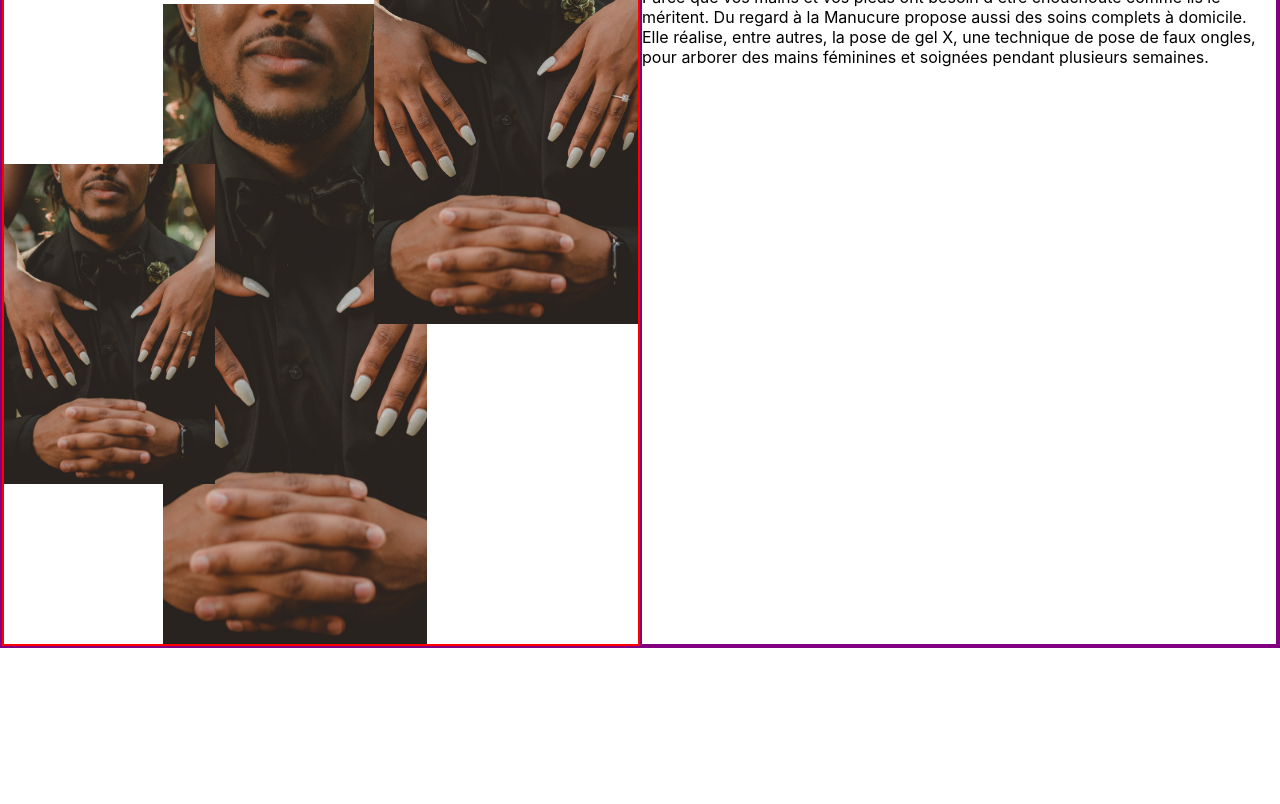
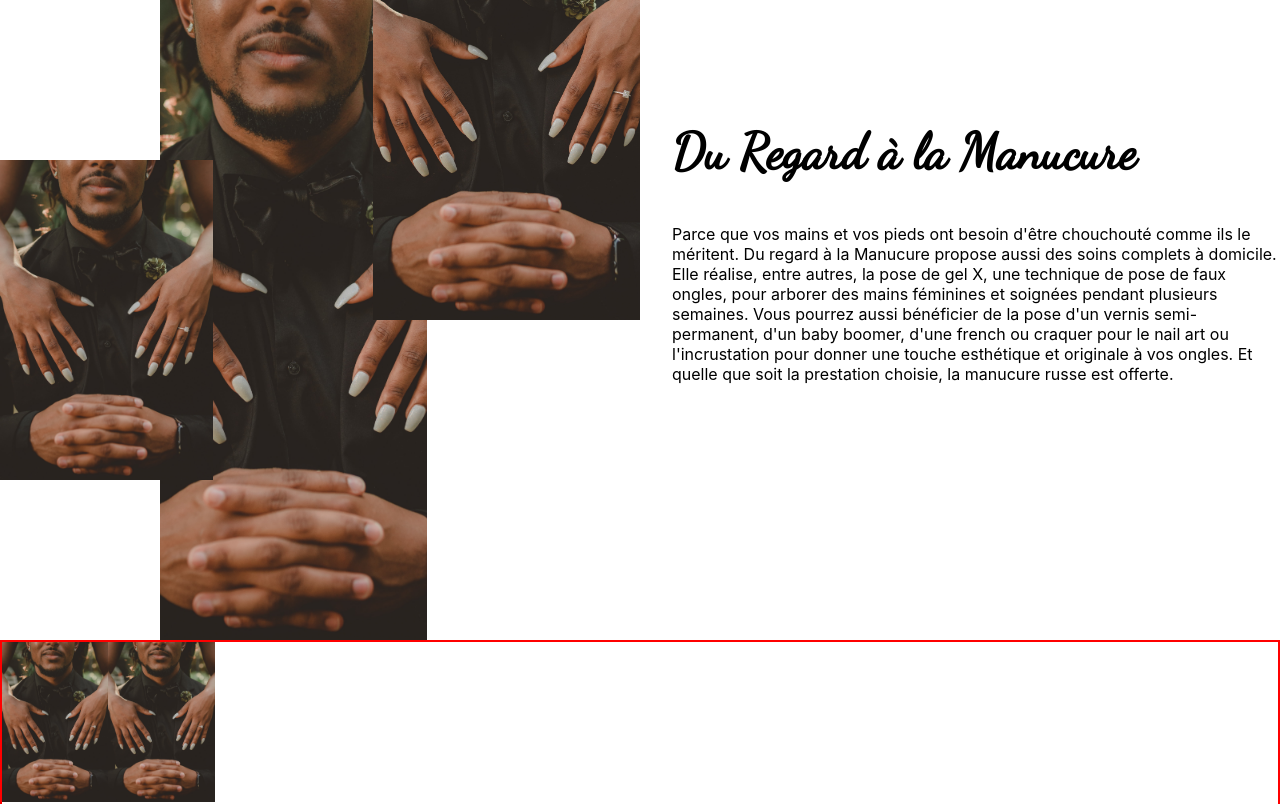
Before and after one commit to yohanetifier/du-regard-a-la-manucure, a React (Create React App) app: page /about in a window 1280 px wide. Shown: the part 960-1764 px from the top of the page. Before the commit the page ends 1608 px from the top, so only its background shows below. Built offline with nearby package versions, Linux system fonts and the light colour scheme.

Commit message:
start concept 3 section

```diff
--- a/src/components/About/About.module.scss
+++ b/src/components/About/About.module.scss
@@ -35,7 +35,3 @@
     justify-content: space-between;
     width: 80%;
 }
-
-.linkwrapper {
-
-}
--- a/src/components/About/About.tsx
+++ b/src/components/About/About.tsx
@@ -1,9 +1,25 @@
 import styles from './About.module.scss';
 import Concept from '../Concept/Concept';
 import img1 from '../../assets/images/clay-banks-_3Sud4WPPYE-unsplash.jpg';
+import img2 from '../../assets/images/clay-banks-_3Sud4WPPYE-unsplash.jpg';
 import Concept2 from "../Concept2/Concept2";
+import Concept3 from "./Concept3/Concept3";
 
 function About() {
+
+  const img = [
+    {
+      src: img1,
+      alt: img1,
+      classname: styles.firstimg,
+    },
+    {
+      src: img2,
+      alt: img2,
+      classname: styles.secondimg,
+    }
+  ]
+
   return (
     <>
       <Concept
@@ -22,6 +38,9 @@ function About() {
       />
       <Concept2
       />
+      <Concept3
+        assets={img}
+      />
     </>
   )
 }
--- /dev/null
+++ b/src/components/About/Concept3/Concept3.module.scss
@@ -0,0 +1,11 @@
+.mainwrapper {
+    display: grid;
+    border: 2px solid red;
+    grid-template-columns: repeat(12, 1fr);
+    grid-template-rows: repeat(5, 20%);
+    height: 100vh;
+}
+
+.firstimg {
+    border: 2px solid orange;
+}
--- /dev/null
+++ b/src/components/About/Concept3/Concept3.tsx
@@ -0,0 +1,22 @@
+import styles from './Concept3.module.scss';
+import Image from "../../Image/Image";
+
+interface Props {
+    src: string
+    alt: string
+    classname: string
+}
+
+interface Assets {
+    assets: Props[]
+}
+
+export default function Concept3(props: Assets) {
+    return (
+        <div className={styles.mainwrapper}>
+            {props.assets.map(({ src, alt, classname }) => (
+                <Image src={src} alt={alt} classNamewrapper={classname} />
+            ))}
+        </div>
+    )
+}
--- a/src/components/Concept2/Concept2.module.scss
+++ b/src/components/Concept2/Concept2.module.scss
@@ -1,44 +1,35 @@
 .mainwrapper {
-    border: 2px solid purple;
+    // border: 2px solid purple;
     display: flex;
 }
 
-.imgwrapper {
-    border: 2px solid red;
-    width: 50%;
-    height: 100vh;
-    display: grid;
-    grid-template-columns: repeat(12, 1fr);
-    grid-template-rows: repeat(5, 20%);
-}
+
 
 .imgfirstwrapper {
     z-index: 1;
     grid-column: 1 / 5;
     grid-row:  3 / 5;
     width: 100%;
-    // &:hover {
-    //     z-index: 1;
-    // }
 }
 
 .imgsecondwrapper {
     grid-column: 4 / 9;
     grid-row:  2 / 6;
-    // &:hover {
-    //     z-index: 1;
-    // }
 }
 
 .imgthirdwrapper {
     grid-column: 8 / 13;
     grid-row:  1 / 4;
-    // &:hover {
-    //     z-index: 1;
-    // }
 }
 
 .descriptionwrapper {
-    border: 2px solid purple;
     width: 50%;
+    display: flex;
+    align-items: center;
+    justify-content: flex-end;
 }
+
+.descriptionsubwrapper {
+    // border: 2px solid red;
+    width: 95%;
+}
--- a/src/components/Concept2/Concept2.tsx
+++ b/src/components/Concept2/Concept2.tsx
@@ -1,37 +1,50 @@
 import styles from './Concept2.module.scss';
-import Image from "../Image/Image";
 import img1 from '../../assets/images/clay-banks-_3Sud4WPPYE-unsplash.jpg';
-import Title from "../Title/Title";
+import img2 from '../../assets/images/clay-banks-_3Sud4WPPYE-unsplash.jpg';
+import img3 from '../../assets/images/clay-banks-_3Sud4WPPYE-unsplash.jpg';
+import LayoutThreeImg from './LayoutThreeImg/LayoutThreeImg';
+import DescriptionWrapper from "./DescriptionWrapper/DescriptionWrapper";
 
+
+interface Props {
+    src: string
+    alt: string
+    className: string
+
+}
+
+const assets = [
+    {
+        src: img1,
+        alt: img1,
+        className: styles.imgfirstwrapper
+    },
+    {
+        src: img2,
+        alt: img2,
+        className: styles.imgsecondwrapper
+    },
+    {
+        src: img3,
+        alt: img3,
+        className: styles.imgthirdwrapper
+    },
+]
 
 export default function Concept2() {
     return (
         <div className={styles.mainwrapper}>
-            <div className={styles.imgwrapper}>
-                <Image
-                    src={img1}
-                    alt={img1}
-                    classNamewrapper={styles.imgfirstwrapper}
+            < LayoutThreeImg
+                assets={assets}
+            />
+            <div className={styles.descriptionwrapper}>
+                <DescriptionWrapper
+                    title="Du Regard à la Manucure"
+                    description="Parce que vos mains et vos pieds ont besoin d'être chouchouté comme ils le méritent. Du regard à la Manucure propose aussi des soins complets à domicile.
+                    Elle réalise, entre autres, la pose de gel X, une technique de pose de faux ongles, pour arborer des mains féminines et soignées pendant plusieurs semaines.
+                    Vous pourrez aussi bénéficier de la pose d'un vernis semi-permanent, d'un baby boomer, d'une french ou craquer pour le nail art ou l'incrustation pour donner une touche
+                    esthétique et originale à vos ongles. Et quelle que soit la prestation choisie, la manucure russe est offerte."
                 />
-                <Image
-                    src={img1}
-                    alt={img1}
-                    classNamewrapper={styles.imgsecondwrapper}
-                />
-                <Image
-                    src={img1}
-                    alt={img1}
-                    classNamewrapper={styles.imgthirdwrapper}
-                />
-            </div>
-            <div className={styles.descriptionwrapper}>
-                <Title
-                    children="test"
-                />
-                <p>Parce que vos mains et vos pieds ont besoin d'être chouchouté comme ils le méritent. Du regard à la Manucure propose aussi des soins complets à domicile.
-                    Elle réalise, entre autres, la pose de gel X, une technique de pose de faux ongles, pour arborer des mains féminines et soignées pendant plusieurs semaines.
-
-                </p>
             </div>
         </div>
     )
--- /dev/null
+++ b/src/components/Concept2/DescriptionWrapper/DescriptionWrapper.module.scss
@@ -0,0 +1,4 @@
+.descriptionsubwrapper {
+    // border: 2px solid red;
+    width: 95%;
+}
--- /dev/null
+++ b/src/components/Concept2/DescriptionWrapper/DescriptionWrapper.tsx
@@ -0,0 +1,21 @@
+import styles from './DescriptionWrapper.module.scss';
+import Title from "../../Title/Title";
+import Description from "../../Description/Description";
+
+interface Props {
+    title: string
+    description: string
+}
+
+export default function DescriptionWrapper({ title, description }: Props) {
+    return (
+        <div className={styles.descriptionsubwrapper}>
+            <Title
+                children={title}
+            />
+            <Description
+                children={description}
+            />
+        </div>
+    )
+}
--- /dev/null
+++ b/src/components/Concept2/LayoutThreeImg/LayoutThreeImg.module.scss
@@ -0,0 +1,25 @@
+.imgwrapper {
+    // border: 2px solid red;
+    width: 50%;
+    height: 100vh;
+    display: grid;
+    grid-template-columns: repeat(12, 1fr);
+    grid-template-rows: repeat(5, 20%);
+}
+
+.imgfirstwrapper {
+    z-index: 1;
+    grid-column: 1 / 5;
+    grid-row:  3 / 5;
+    width: 100%;
+}
+
+.imgsecondwrapper {
+    grid-column: 4 / 9;
+    grid-row:  2 / 6;
+}
+
+.imgthirdwrapper {
+    grid-column: 8 / 13;
+    grid-row:  1 / 4;
+}
--- /dev/null
+++ b/src/components/Concept2/LayoutThreeImg/LayoutThreeImg.tsx
@@ -0,0 +1,25 @@
+import Image from '../../Image/Image';
+import styles from './LayoutThreeImg.module.scss';
+import img1 from '../../assets/images/clay-banks-_3Sud4WPPYE-unsplash.jpg';
+import img2 from '../../assets/images/clay-banks-_3Sud4WPPYE-unsplash.jpg';
+import img3 from '../../assets/images/clay-banks-_3Sud4WPPYE-unsplash.jpg';
+
+interface ValueProps {
+    src: string
+    alt: string
+    className: string
+}
+
+interface Props {
+    assets: ValueProps[]
+}
+
+export default function LayoutThreeImg({ assets }: Props) {
+    return (
+        <div className={styles.imgwrapper}>
+            {assets.map(({ src, alt, className }) => (
+                <Image src={src} alt={alt} classNamewrapper={className} />
+            ))}
+        </div>
+    )
+}
--- a/src/components/Description/Description.tsx
+++ b/src/components/Description/Description.tsx
@@ -1,11 +1,11 @@
 interface Props {
     children: string
-    className: string
+    className?: string
 }
 
-function Description ({children, className}: Props) {
+function Description({ children, className }: Props) {
     return (
-        <p className= {className}>
+        <p className={className}>
             {children}
         </p>
     )
--- a/src/components/Image/Image.tsx
+++ b/src/components/Image/Image.tsx
@@ -1,12 +1,10 @@
 import { Img } from '../Concept/Concept'
 import styles from "./Image.module.scss"
 
-function Image({ src, alt, classNamewrapper }: Img) {
+export default function Image({ src, alt, classNamewrapper }: Img) {
     return (
         <div className={classNamewrapper}>
             <img src={src} alt={alt} className={styles.img} />
         </div>
     )
 }
-
-export default Image;
```
